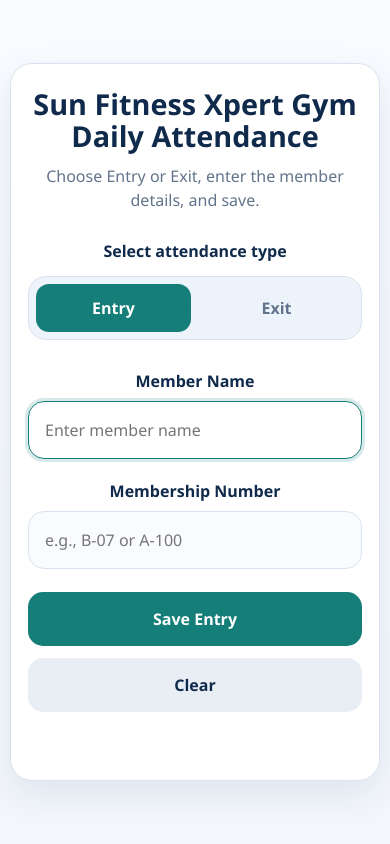
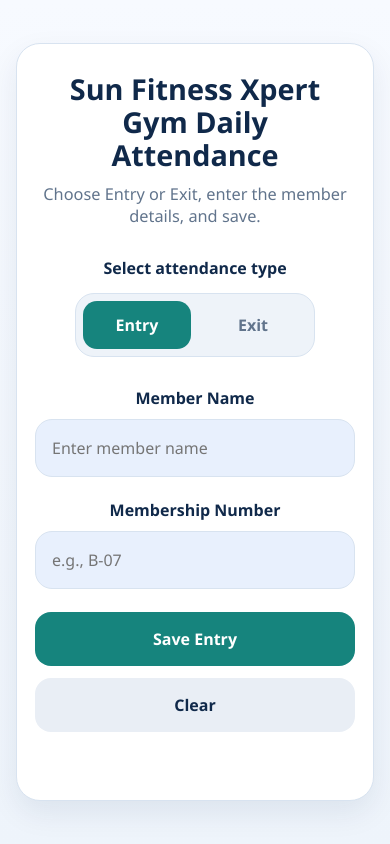
Before and after one commit to GurmanSingh17/Gym_Checkin, a plain HTML site: page index.html in a window 390 px wide. Both pictures are taken after a click on the tab "Entry". Drawn offline with Linux system fonts and the light colour scheme.

Commit message:
26/11 error
Refactor HTML structure and styles for attendance form.

```diff
--- a/index.html
+++ b/index.html
@@ -2,401 +2,215 @@
 <html lang="en">
   <head>
     <meta charset="UTF-8" />
-    <meta name="viewport" content="width=device-width, initial-scale=1" />
-    <meta name="theme-color" content="#f3f7fc" />
+    <meta name="viewport" content="width=device-width, initial-scale=1.0" />
     <title>Sun Fitness Xpert Gym Daily Attendance</title>
     <style>
       :root {
         --bg: #f3f7fc;
         --card: #fff;
-        --text: #102a4c;
-        --muted: #62748b;
-        --line: #d9e3ef;
-        --primary: #157e78;
-        --primary-hover: #116760;
-        --soft: #edf3fa;
-        --danger: #b42318;
-        --success: #126b48;
-        --radius: 22px;
+        --text: #10294a;
+        --muted: #61748c;
+        --line: #d8e3f0;
+        --primary: #16847d;
+        --primary-dark: #126b65;
+        --secondary: #e9eef5;
+        --danger: #c52b20;
+        --shadow: 0 12px 30px rgba(15, 39, 71, .08);
       }
-      * {
-        box-sizing: border-box;
-      }
+      * { box-sizing: border-box; }
       body {
+        margin: 0;
         min-height: 100vh;
-        margin: 0;
-        padding: 18px;
         display: grid;
         place-items: center;
-        background: linear-gradient(180deg, #f8fbff 0%, var(--bg) 100%);
+        padding: 16px;
+        background: linear-gradient(180deg, #f7faff 0%, #eef4fb 100%);
+        font-family: "Segoe UI", Tahoma, sans-serif;
         color: var(--text);
-        font-family: "Segoe UI", Tahoma, Arial, sans-serif;
       }
-      main {
+      .card {
         width: min(820px, 100%);
-        padding: clamp(24px, 5vw, 38px);
+        padding: 38px 36px 30px;
+        background: var(--card);
         border: 1px solid var(--line);
-        border-radius: var(--radius);
-        background: var(--card);
-        box-shadow: 0 14px 36px rgba(16, 42, 76, 0.09);
+        border-radius: 24px;
+        box-shadow: var(--shadow);
         text-align: center;
       }
-      h1 {
-        margin: 0;
-        font-size: clamp(1.8rem, 5vw, 2.45rem);
-        line-height: 1.12;
-      }
-      .intro {
-        margin: 12px 0 28px;
-        color: var(--muted);
-        line-height: 1.5;
-      }
-      .type-label {
-        margin: 0 0 14px;
-        font-weight: 700;
-      }
+      h1 { margin: 0; font-size: clamp(1.8rem, 4vw, 2.35rem); line-height: 1.15; }
+      .lead { margin: 12px 0 30px; color: var(--muted); font-size: 1.02rem; }
+      .choice-text, label { font-weight: 700; }
+      .choice-text { margin: 0 0 14px; }
+      .tabs-wrap { display: flex; justify-content: center; margin-bottom: 30px; }
       .tabs {
         display: inline-flex;
         gap: 8px;
-        margin: 0 0 30px;
         padding: 7px;
         border: 1px solid var(--line);
-        border-radius: 18px;
-        background: var(--soft);
+        border-radius: 19px;
+        background: #eef3f9;
       }
       .tab {
         min-width: 100px;
         padding: 13px 20px;
         border: 0;
-        border-radius: 13px;
+        border-radius: 14px;
         background: transparent;
         color: var(--muted);
+        cursor: pointer;
         font: inherit;
         font-weight: 700;
-        cursor: pointer;
       }
-      .tab[aria-selected="true"] {
-        background: var(--primary);
-        color: #fff;
-      }
-      .pane {
-        display: none;
-      }
-      .pane.active {
-        display: block;
-      }
-      form {
-        display: grid;
-        gap: 21px;
-      }
-      .field {
-        display: grid;
-        gap: 9px;
-      }
-      label {
-        font-weight: 700;
-      }
+      .tab.active { background: var(--primary); color: #fff; }
+      .pane { display: none; }
+      .pane.active { display: block; }
+      form { display: grid; gap: 22px; }
+      .field { display: grid; gap: 10px; }
+      label { font-size: 1rem; }
       input {
         width: 100%;
-        min-height: 58px;
-        padding: 15px 16px;
+        padding: 17px 16px;
         border: 1px solid var(--line);
-        border-radius: 16px;
-        background: #f9fbfe;
+        border-radius: 17px;
+        background: #e8f0fd;
         color: var(--text);
         font: inherit;
         font-size: 1rem;
+        outline: none;
       }
-      input:focus {
-        outline: 3px solid rgba(21, 126, 120, 0.17);
-        border-color: var(--primary);
-        background: #fff;
-      }
-      .actions {
-        display: flex;
-        justify-content: center;
-        gap: 12px;
-        flex-wrap: wrap;
-        margin-top: 2px;
-      }
-      button.submit,
-      button.clear {
-        min-height: 54px;
-        padding: 14px 24px;
+      input:focus { border-color: var(--primary); box-shadow: 0 0 0 4px rgba(22, 132, 125, .12); }
+      .actions { display: flex; flex-wrap: wrap; justify-content: center; gap: 12px; margin-top: 1px; }
+      button[type="submit"], .secondary {
+        padding: 16px 24px;
         border: 0;
-        border-radius: 15px;
+        border-radius: 16px;
+        cursor: pointer;
         font: inherit;
         font-weight: 700;
-        cursor: pointer;
       }
-      button.submit {
-        min-width: 200px;
-        background: var(--primary);
-        color: white;
-      }
-      button.submit:hover {
-        background: var(--primary-hover);
-      }
-      button.clear {
-        min-width: 96px;
-        background: #e9eef5;
-        color: var(--text);
-      }
-      button:disabled {
-        opacity: 0.65;
-        cursor: wait;
-      }
-      #status {
-        min-height: 26px;
-        margin: 18px 0 0;
-        font-weight: 700;
-        overflow-wrap: anywhere;
-      }
-      #status.error {
-        color: var(--danger);
-      }
-      #status.success {
-        color: var(--success);
-      }
-      @media (max-width: 560px) {
-        body {
-          padding: 10px;
-        }
-        main {
-          padding: 24px 17px;
-        }
-        .tabs {
-          display: flex;
-          width: 100%;
-        }
-        .tab {
-          flex: 1;
-          min-width: 0;
-        }
-        .actions {
-          flex-direction: column;
-        }
-        button.submit,
-        button.clear {
-          width: 100%;
-        }
+      button[type="submit"] { min-width: 200px; background: var(--primary); color: white; }
+      .secondary { min-width: 96px; background: var(--secondary); color: var(--text); }
+      button:disabled { opacity: .7; cursor: wait; }
+      .status { min-height: 28px; margin-top: 18px; font-weight: 700; line-height: 1.4; }
+      .status.success { color: var(--primary-dark); }
+      .status.error { color: var(--danger); }
+      @media (max-width: 640px) {
+        .card { padding: 28px 18px 22px; }
+        .tabs { width: min(100%, 240px); }
+        .tab { flex: 1; min-width: 0; }
+        .actions { flex-direction: column; }
+        button[type="submit"], .secondary { width: 100%; }
       }
     </style>
   </head>
   <body>
-    <main>
+    <main class="card">
       <h1>Sun Fitness Xpert Gym Daily Attendance</h1>
-      <p class="intro">
-        Choose Entry or Exit, enter the member details, and save.
-      </p>
-      <p class="type-label">Select attendance type</p>
-
-      <div class="tabs" role="tablist" aria-label="Attendance type">
-        <button
-          class="tab"
-          id="entryTab"
-          type="button"
-          role="tab"
-          aria-selected="true"
-          aria-controls="entryPane"
-        >
-          Entry
-        </button>
-        <button
-          class="tab"
-          id="exitTab"
-          type="button"
-          role="tab"
-          aria-selected="false"
-          aria-controls="exitPane"
-        >
-          Exit
-        </button>
+      <p class="lead">Choose Entry or Exit, enter the member details, and save.</p>
+      <p class="choice-text">Select attendance type</p>
+      <div class="tabs-wrap">
+        <div class="tabs" role="tablist" aria-label="Attendance type">
+          <button class="tab active" type="button" data-tab="entry" role="tab" aria-selected="true">Entry</button>
+          <button class="tab" type="button" data-tab="exit" role="tab" aria-selected="false">Exit</button>
+        </div>
       </div>
 
-      <section
-        class="pane active"
-        id="entryPane"
-        role="tabpanel"
-        aria-labelledby="entryTab"
-      >
+      <section class="pane active" id="pane-entry">
         <form id="entryForm">
           <div class="field">
             <label for="entryName">Member Name</label>
-            <input
-              id="entryName"
-              name="name"
-              type="text"
-              autocomplete="name"
-              placeholder="Enter member name"
-              required
-            />
+            <input id="entryName" name="name" type="text" maxlength="120" placeholder="Enter member name" autocomplete="name" required />
           </div>
           <div class="field">
             <label for="entryMembership">Membership Number</label>
-            <input
-              id="entryMembership"
-              name="membershipNo"
-              type="text"
-              maxlength="5"
-              pattern="[A-Za-z]-[0-9]{1,3}"
-              title="Use one letter, a hyphen, and 1 to 3 digits (for example, B-07)."
-              autocapitalize="characters"
-              placeholder="e.g., B-07 or A-100"
-              required
-            />
+            <input id="entryMembership" name="membershipNo" type="text" maxlength="5" pattern="[A-Za-z]-[0-9]{1,3}" title="Use one letter, a hyphen, and 1 to 3 digits (for example, B-07)." autocapitalize="characters" placeholder="e.g., B-07" required />
           </div>
           <div class="actions">
-            <button class="submit" id="entrySubmit" type="submit">
-              Save Entry
-            </button>
-            <button class="clear" type="reset">Clear</button>
+            <button type="submit" id="entrySubmit">Save Entry</button>
+            <button type="button" class="secondary" id="entryReset">Clear</button>
           </div>
         </form>
       </section>
 
-      <section
-        class="pane"
-        id="exitPane"
-        role="tabpanel"
-        aria-labelledby="exitTab"
-      >
+      <section class="pane" id="pane-exit">
         <form id="exitForm">
           <div class="field">
             <label for="exitMembership">Membership Number</label>
-            <input
-              id="exitMembership"
-              name="membershipNo"
-              type="text"
-              maxlength="5"
-              pattern="[A-Za-z]-[0-9]{1,3}"
-              title="Use one letter, a hyphen, and 1 to 3 digits (for example, B-07)."
-              autocapitalize="characters"
-              placeholder="e.g., B-07 or A-100"
-              required
-            />
+            <input id="exitMembership" name="membershipNo" type="text" maxlength="5" pattern="[A-Za-z]-[0-9]{1,3}" title="Use one letter, a hyphen, and 1 to 3 digits (for example, B-07)." autocapitalize="characters" placeholder="e.g., B-07" required />
           </div>
           <div class="actions">
-            <button class="submit" id="exitSubmit" type="submit">
-              Save Exit
-            </button>
-            <button class="clear" type="reset">Clear</button>
+            <button type="submit" id="exitSubmit">Save Exit</button>
+            <button type="button" class="secondary" id="exitReset">Clear</button>
           </div>
         </form>
       </section>
-
-      <p id="status" role="status" aria-live="polite">
-        Please choose Entry or Exit to continue.
-      </p>
+      <div id="statusMessage" class="status" aria-live="polite"></div>
     </main>
 
     <script>
-      // Paste the deployed Apps Script Web App URL ending in /exec here.
-      const APPS_SCRIPT_URL =
-        "https://script.google.com/macros/s/AKfycbwJme2dfojW56MEQ256Wg9faBUvNGRb4eVkC9wgPKi5TMVUBgEs3670q46kD9KbxdSiig/exec";
+      const APPS_SCRIPT_URL = "https://script.google.com/macros/s/AKfycbwJme2dfojW56MEQ256Wg9faBUvNGRb4eVkC9wgPKi5TMVUBgEs3670q46kD9KbxdSiig/exec";
+      const tabs = [...document.querySelectorAll(".tab")];
+      const panes = { entry: document.getElementById("pane-entry"), exit: document.getElementById("pane-exit") };
+      const entryForm = document.getElementById("entryForm");
+      const exitForm = document.getElementById("exitForm");
+      const statusMessage = document.getElementById("statusMessage");
 
-      const entryTab = document.getElementById("entryTab");
-      const exitTab = document.getElementById("exitTab");
-      const entryPane = document.getElementById("entryPane");
-      const exitPane = document.getElementById("exitPane");
-      const status = document.getElementById("status");
-
-      function setStatus(message, kind = "") {
-        status.textContent = message;
-        status.className = kind;
+      function setStatus(message, type = "") {
+        statusMessage.textContent = message;
+        statusMessage.className = `status ${type}`.trim();
       }
-
-      function switchTab(showEntry) {
-        entryTab.setAttribute("aria-selected", String(showEntry));
-        exitTab.setAttribute("aria-selected", String(!showEntry));
-        entryPane.classList.toggle("active", showEntry);
-        exitPane.classList.toggle("active", !showEntry);
+      function switchTab(name) {
+        tabs.forEach(button => {
+          const active = button.dataset.tab === name;
+          button.classList.toggle("active", active);
+          button.setAttribute("aria-selected", String(active));
+        });
+        Object.entries(panes).forEach(([key, pane]) => pane.classList.toggle("active", key === name));
         setStatus("");
-        document
-          .getElementById(showEntry ? "entryName" : "exitMembership")
-          .focus();
       }
-
-      entryTab.addEventListener("click", () => switchTab(true));
-      exitTab.addEventListener("click", () => switchTab(false));
-
-      async function submitAttendance(payload, button) {
-        if (!APPS_SCRIPT_URL) {
-          setStatus(
-            "Setup needed: add the deployed Apps Script URL in this file.",
-            "error",
-          );
-          return;
-        }
+      function requestId() {
+        return window.crypto && crypto.randomUUID
+          ? crypto.randomUUID()
+          : `${Date.now()}-${Math.random().toString(36).slice(2)}`;
+      }
+      async function postData(payload) {
+        const response = await fetch(APPS_SCRIPT_URL, {
+          method: "POST",
+          headers: { "Content-Type": "text/plain;charset=utf-8" },
+          body: JSON.stringify({ ...payload, requestId: requestId() })
+        });
+        const data = await response.json();
+        if (!response.ok || !data.success) throw new Error(data.message || "Unable to save attendance.");
+        return data;
+      }
+      async function submitForm(event, action, form, button, getPayload, progress) {
+        event.preventDefault();
+        if (!form.reportValidity()) return;
         button.disabled = true;
-        setStatus(
-          payload.action === "entry" ? "Saving entry…" : "Saving exit…",
-        );
+        setStatus(progress);
         try {
-          const response = await fetch(APPS_SCRIPT_URL, {
-            method: "POST",
-            headers: { "Content-Type": "text/plain;charset=utf-8" },
-            body: JSON.stringify(payload),
-          });
-          const result = await response.json();
-          if (!response.ok || !result.success) {
-            throw new Error(
-              result.message || `Request failed (HTTP ${response.status}).`,
-            );
-          }
-          document
-            .getElementById(
-              payload.action === "entry" ? "entryForm" : "exitForm",
-            )
-            .reset();
-          setStatus(result.message || "Attendance saved.", "success");
+          const result = await postData({ action, ...getPayload() });
+          form.reset();
+          setStatus(result.message || "Attendance saved successfully.", "success");
         } catch (error) {
-          setStatus(
-            error.message || "Could not contact the attendance service.",
-            "error",
-          );
+          setStatus(error.message || "Attendance could not be saved.", "error");
         } finally {
           button.disabled = false;
         }
       }
-
-      document
-        .getElementById("entryForm")
-        .addEventListener("submit", (event) => {
-          event.preventDefault();
-          const values = new FormData(event.currentTarget);
-          const name = String(values.get("name") || "").trim();
-          const membershipNo = String(values.get("membershipNo") || "").trim();
-          if (!name || !membershipNo) {
-            setStatus("Enter both member name and membership number.", "error");
-            return;
-          }
-          submitAttendance(
-            { action: "entry", name, membershipNo },
-            document.getElementById("entrySubmit"),
-          );
-        });
-
-      document
-        .getElementById("exitForm")
-        .addEventListener("submit", (event) => {
-          event.preventDefault();
-          const membershipNo = String(
-            new FormData(event.currentTarget).get("membershipNo") || "",
-          ).trim();
-          if (!membershipNo) {
-            setStatus("Enter the membership number for exit.", "error");
-            return;
-          }
-          submitAttendance(
-            { action: "exit", membershipNo },
-            document.getElementById("exitSubmit"),
-          );
-        });
-
-      document.querySelectorAll("form").forEach((form) => {
-        form.addEventListener("reset", () => setStatus(""));
-      });
+      entryForm.addEventListener("submit", event => submitForm(
+        event, "entry", entryForm, document.getElementById("entrySubmit"),
+        () => ({ name: entryForm.elements.name.value.trim(), membershipNo: entryForm.elements.membershipNo.value.trim() }),
+        "Saving entry..."
+      ));
+      exitForm.addEventListener("submit", event => submitForm(
+        event, "exit", exitForm, document.getElementById("exitSubmit"),
+        () => ({ membershipNo: exitForm.elements.membershipNo.value.trim() }),
+        "Saving exit..."
+      ));
+      document.getElementById("entryReset").addEventListener("click", () => { entryForm.reset(); setStatus(""); });
+      document.getElementById("exitReset").addEventListener("click", () => { exitForm.reset(); setStatus(""); });
+      tabs.forEach(button => button.addEventListener("click", () => switchTab(button.dataset.tab)));
     </script>
   </body>
 </html>
```
